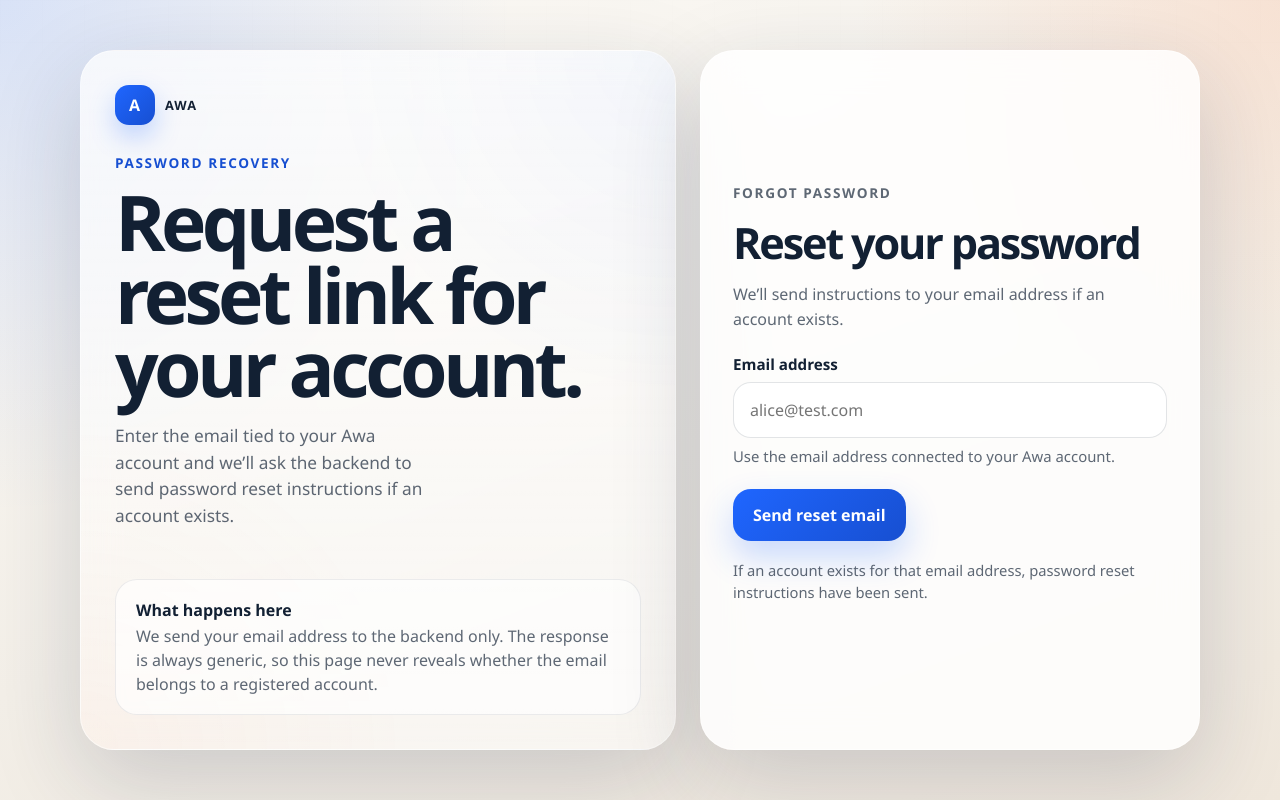
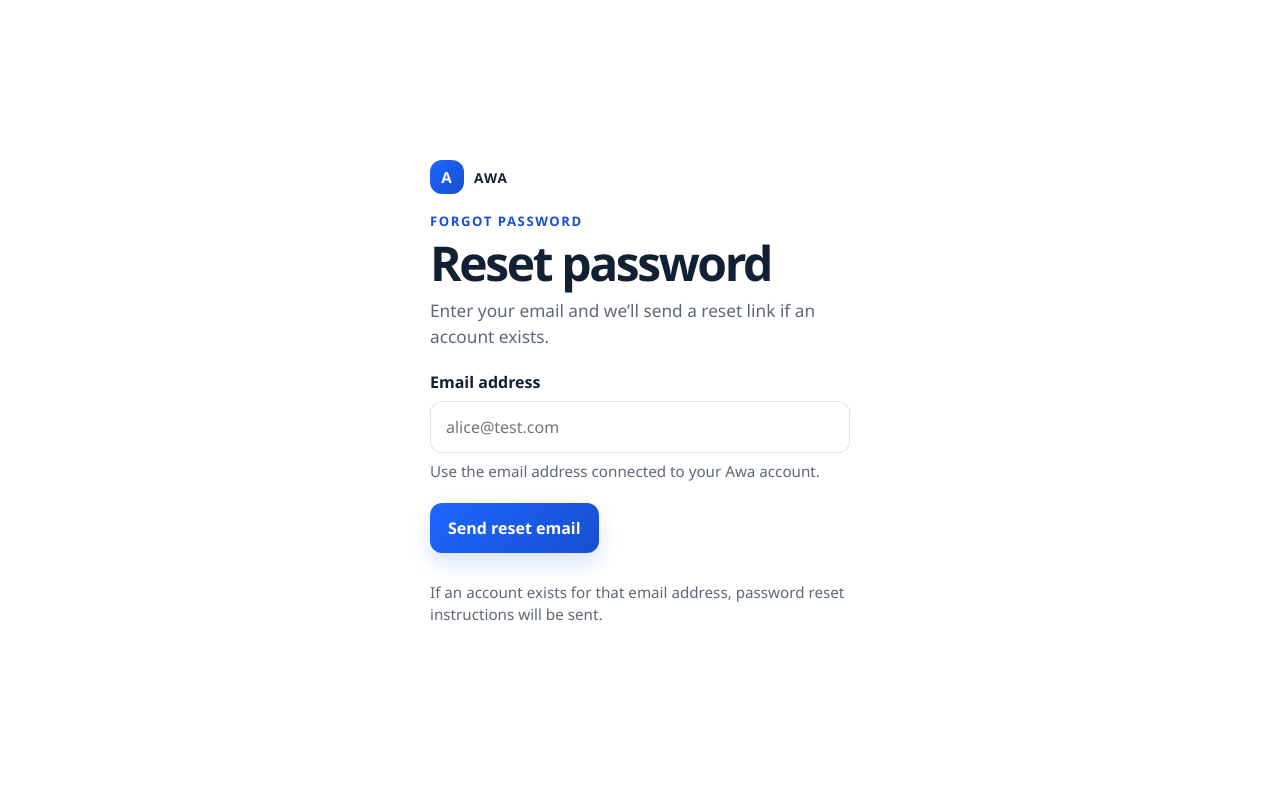
Before and after one commit to Olaisheretolearn/awa-website, a plain HTML site: page forgot-password.html in a window 1280 px wide. Drawn offline with Linux system fonts and the light colour scheme.

Commit message:
AWA-100-02: update UI

```diff
--- a/forgot-password.html
+++ b/forgot-password.html
@@ -7,9 +7,7 @@
   <meta name="color-scheme" content="light" />
   <style>
     :root {
-      --bg: #f3efe8;
-      --surface: rgba(255, 255, 255, 0.84);
-      --surface-strong: #ffffff;
+      --bg: #ffffff;
       --text: #122033;
       --muted: rgba(18, 32, 51, 0.68);
       --line: rgba(18, 32, 51, 0.12);
@@ -17,7 +15,7 @@
       --accent-deep: #174fd1;
       --success: #0b8f5a;
       --danger: #c0392b;
-      --shadow: 0 30px 90px rgba(25, 40, 70, 0.18);
+      --shadow: 0 18px 60px rgba(25, 40, 70, 0.12);
     }
 
     * { box-sizing: border-box; }
@@ -26,95 +24,49 @@
     body {
       margin: 0;
       color: var(--text);
-      font-family: "Space Grotesk", "Segoe UI", sans-serif;
-      background:
-        radial-gradient(circle at top left, rgba(31, 102, 255, 0.16), transparent 34%),
-        radial-gradient(circle at top right, rgba(255, 139, 82, 0.16), transparent 28%),
-        linear-gradient(160deg, #fcfaf6 0%, #f3efe8 55%, #efe7dc 100%);
-    }
-
-    body::before {
-      content: "";
-      position: fixed;
-      inset: 0;
-      pointer-events: none;
-      background-image:
-        linear-gradient(rgba(18, 32, 51, 0.035) 1px, transparent 1px),
-        linear-gradient(90deg, rgba(18, 32, 51, 0.035) 1px, transparent 1px);
-      background-size: 42px 42px;
-      mask-image: linear-gradient(to bottom, rgba(0, 0, 0, 0.18), transparent 88%);
-      opacity: 0.55;
+      font-family: "Darker Grotesque", "Segoe UI", sans-serif;
+      background: var(--bg);
     }
 
     a { color: inherit; }
 
     .shell {
-      position: relative;
       min-height: 100vh;
       display: grid;
       place-items: center;
-      padding: 28px 16px;
+      padding: 40px 16px;
     }
 
     .page {
-      width: min(1120px, 100%);
-      display: grid;
-      grid-template-columns: minmax(280px, 1fr) minmax(320px, 500px);
-      gap: 24px;
-      align-items: stretch;
-    }
-
-    .brand-panel,
-    .form-panel {
-      position: relative;
-      overflow: hidden;
-      border: 1px solid rgba(255, 255, 255, 0.48);
-      box-shadow: var(--shadow);
-      backdrop-filter: blur(18px);
-    }
-
-    .brand-panel {
-      border-radius: 34px;
-      padding: 34px;
-      background:
-        linear-gradient(180deg, rgba(255, 255, 255, 0.7), rgba(255, 255, 255, 0.5)),
-        radial-gradient(circle at top right, rgba(31, 102, 255, 0.14), transparent 38%),
-        radial-gradient(circle at bottom left, rgba(255, 139, 82, 0.12), transparent 36%);
-      display: flex;
-      flex-direction: column;
-      justify-content: space-between;
-      gap: 32px;
-      min-height: 620px;
+      width: min(100%, 420px);
     }
 
     .brand {
       display: inline-flex;
       align-items: center;
       gap: 10px;
+      margin-bottom: 18px;
       font-weight: 700;
       letter-spacing: 0.08em;
       text-transform: uppercase;
-      font-size: 0.8rem;
+      font-size: 0.85rem;
     }
 
     .brand-mark {
-      width: 40px;
-      height: 40px;
-      border-radius: 14px;
+      width: 34px;
+      height: 34px;
+      border-radius: 12px;
       display: grid;
       place-items: center;
       color: #fff;
       background: linear-gradient(135deg, var(--accent), var(--accent-deep));
-      box-shadow: 0 12px 26px rgba(31, 102, 255, 0.26);
-      font-size: 1rem;
+      font-size: 0.95rem;
     }
 
-    .brand-copy { max-width: 32rem; }
-
     .eyebrow {
-      margin: 0 0 14px;
+      margin: 0 0 10px;
       color: var(--accent-deep);
-      font-size: 0.85rem;
+      font-size: 0.82rem;
       font-weight: 700;
       letter-spacing: 0.12em;
       text-transform: uppercase;
@@ -123,68 +75,26 @@
     h1, h2, p { margin-top: 0; }
 
     h1 {
-      font-size: clamp(2.6rem, 6vw, 4.9rem);
+      font-size: clamp(2.2rem, 7vw, 3rem);
       line-height: 0.95;
-      letter-spacing: -0.06em;
-      margin-bottom: 18px;
+      letter-spacing: -0.05em;
+      margin-bottom: 12px;
     }
 
     .lead {
+      margin-bottom: 22px;
       color: var(--muted);
       font-size: 1.08rem;
-      line-height: 1.55;
-      max-width: 32ch;
-    }
-
-    .panel-note {
-      display: grid;
-      gap: 12px;
-      padding: 18px 18px 18px 20px;
-      border-radius: 22px;
-      background: rgba(255, 255, 255, 0.66);
-      border: 1px solid rgba(18, 32, 51, 0.08);
-      color: var(--muted);
       line-height: 1.5;
-    }
-
-    .panel-note strong {
-      color: var(--text);
-      display: block;
-      margin-bottom: 2px;
-    }
-
-    .form-panel {
-      border-radius: 34px;
-      background: var(--surface);
-      padding: 32px;
-      display: flex;
-      flex-direction: column;
-      justify-content: center;
-    }
-
-    .form-card { display: grid; gap: 22px; }
-
-    .heading { display: grid; gap: 10px; }
-
-    .heading h2 {
-      font-size: clamp(2rem, 4vw, 2.7rem);
-      letter-spacing: -0.05em;
-      margin-bottom: 0;
-    }
-
-    .heading p {
-      color: var(--muted);
-      line-height: 1.55;
-      max-width: 44ch;
-      margin-bottom: 0;
     }
 
     .status {
       display: none;
-      padding: 14px 16px;
-      border-radius: 18px;
+      padding: 12px 14px;
+      border-radius: 14px;
       border: 1px solid transparent;
       line-height: 1.45;
+      margin-bottom: 16px;
     }
 
     .status[data-visible="true"] { display: block; }
@@ -192,30 +102,36 @@
     .status--error {
       color: var(--danger);
       background: rgba(192, 57, 43, 0.08);
-      border-color: rgba(192, 57, 43, 0.18);
+      border-color: rgba(192, 57, 43, 0.16);
     }
 
     .status--success {
       color: var(--success);
       background: rgba(11, 143, 90, 0.09);
-      border-color: rgba(11, 143, 90, 0.18);
+      border-color: rgba(11, 143, 90, 0.16);
     }
 
-    .form { display: grid; gap: 16px; }
+    .form {
+      display: grid;
+      gap: 14px;
+    }
 
-    .field { display: grid; gap: 8px; }
+    .field {
+      display: grid;
+      gap: 8px;
+    }
 
     label {
-      font-size: 0.95rem;
+      font-size: 1rem;
       font-weight: 700;
     }
 
     input {
       width: 100%;
       border: 1px solid var(--line);
-      border-radius: 18px;
-      background: var(--surface-strong);
-      padding: 16px;
+      border-radius: 12px;
+      background: #fff;
+      padding: 14px 15px;
       color: var(--text);
       font: inherit;
       font-size: 1rem;
@@ -225,13 +141,13 @@
 
     input:focus {
       border-color: rgba(31, 102, 255, 0.42);
-      box-shadow: 0 0 0 4px rgba(31, 102, 255, 0.12);
+      box-shadow: 0 0 0 4px rgba(31, 102, 255, 0.1);
     }
 
     .helper {
       color: var(--muted);
-      font-size: 0.93rem;
-      line-height: 1.45;
+      font-size: 0.95rem;
+      line-height: 1.4;
     }
 
     .actions {
@@ -244,8 +160,8 @@
 
     .button {
       border: 0;
-      border-radius: 18px;
-      padding: 15px 20px;
+      border-radius: 12px;
+      padding: 14px 18px;
       font: inherit;
       font-weight: 700;
       cursor: pointer;
@@ -260,90 +176,46 @@
     .button--primary {
       color: #fff;
       background: linear-gradient(135deg, var(--accent), var(--accent-deep));
-      box-shadow: 0 16px 34px rgba(31, 102, 255, 0.24);
+      box-shadow: 0 10px 20px rgba(31, 102, 255, 0.18);
     }
 
     .button--primary:hover:not(:disabled),
     .button--primary:focus-visible:not(:disabled) {
       transform: translateY(-1px);
-      box-shadow: 0 20px 42px rgba(31, 102, 255, 0.3);
-    }
-
-    .button--secondary {
-      color: var(--text);
-      background: rgba(255, 255, 255, 0.88);
-      border: 1px solid var(--line);
-      text-decoration: none;
-      display: inline-flex;
-      align-items: center;
-      justify-content: center;
-    }
-
-    .button--secondary:hover,
-    .button--secondary:focus-visible {
-      transform: translateY(-1px);
     }
 
     .footer-note {
-      margin-top: 2px;
+      margin-top: 14px;
       color: var(--muted);
-      font-size: 0.92rem;
-      line-height: 1.5;
+      font-size: 0.95rem;
+      line-height: 1.45;
     }
 
     .hidden { display: none !important; }
 
-    @media (max-width: 940px) {
-      .page { grid-template-columns: 1fr; }
-      .brand-panel { min-height: auto; }
+    @media (max-width: 520px) {
+      .actions {
+        flex-direction: column;
+        align-items: stretch;
       }
 
-    @media (max-width: 640px) {
-      .shell { padding: 14px; }
-      .brand-panel, .form-panel { border-radius: 28px; padding: 22px; }
-      .brand-copy { max-width: none; }
-      .actions { flex-direction: column; align-items: stretch; }
-      .button, .button--secondary { width: 100%; }
+      .button {
+        width: 100%;
+      }
     }
   </style>
 </head>
 <body>
   <main class="shell">
     <section class="page" aria-label="Forgot password page">
-      <div class="brand-panel">
-        <div>
       <div class="brand" aria-label="Awa">
         <span class="brand-mark">a</span>
         <span>Awa</span>
       </div>
 
-          <div class="brand-copy" style="margin-top: 28px;">
-            <p class="eyebrow">Password recovery</p>
-            <h1>Request a reset link for your account.</h1>
-            <p class="lead">
-              Enter the email tied to your Awa account and we’ll ask the backend to
-              send password reset instructions if an account exists.
-            </p>
-          </div>
-        </div>
-
-        <div class="panel-note" aria-label="Forgot password summary">
-          <div>
-            <strong>What happens here</strong>
-            We send your email address to the backend only. The response is always
-            generic, so this page never reveals whether the email belongs to a
-            registered account.
-          </div>
-        </div>
-      </div>
-
-      <div class="form-panel">
-        <div class="form-card">
-          <div class="heading">
       <p class="eyebrow">Forgot password</p>
-            <h2>Reset your password</h2>
-            <p>We’ll send instructions to your email address if an account exists.</p>
-          </div>
+      <h1>Reset password</h1>
+      <p class="lead">Enter your email and we’ll send a reset link if an account exists.</p>
 
       <div class="status" id="status" role="status" aria-live="polite"></div>
 
@@ -356,21 +228,18 @@
 
         <div class="actions">
           <button class="button button--primary" id="submitButton" type="submit">Send reset email</button>
-              <a class="button button--secondary hidden" id="backButton" href="./index.html">Back to site</a>
         </div>
 
         <p class="footer-note" id="footerNote">
           If an account exists for that email address, password reset instructions will be sent.
         </p>
       </form>
-        </div>
-      </div>
     </section>
   </main>
 
   <script>
     (function () {
-      const config = window.AWA_PASSWORD_RESET_CONFIG || window.AWA_AUTH_PAGES_CONFIG || {};
+      const config = window.AWA_AUTH_PAGES_CONFIG || window.AWA_PASSWORD_RESET_CONFIG || {};
       const apiBaseUrl = config.apiBaseUrl || "";
       const forgotPasswordPath = config.forgotPasswordPath || "/api/auth/forgot-password";
       const endpoint = new URL(forgotPasswordPath, apiBaseUrl || window.location.origin).toString();
@@ -379,14 +248,8 @@
       const emailInput = document.getElementById("email");
       const submitButton = document.getElementById("submitButton");
       const footerNote = document.getElementById("footerNote");
-      const backButton = document.getElementById("backButton");
 
       const successMessage = "If an account exists for that email address, password reset instructions have been sent.";
-
-      if (config.siteUrl) {
-        backButton.href = config.siteUrl;
-        backButton.classList.remove("hidden");
-      }
 
       function setFormEnabled(enabled) {
         emailInput.disabled = !enabled;
@@ -415,13 +278,6 @@
         }
 
         return "";
-      }
-
-      function resetView() {
-        form.reset();
-        setFormEnabled(true);
-        submitButton.textContent = "Send reset email";
-        footerNote.textContent = successMessage;
       }
 
       async function submitForgotPassword(event) {
@@ -490,7 +346,7 @@
       });
 
       form.addEventListener("submit", submitForgotPassword);
-      resetView();
+      setFormEnabled(true);
     })();
   </script>
 </body>
```
Lines whose indentation alone changed are shown as unchanged.
